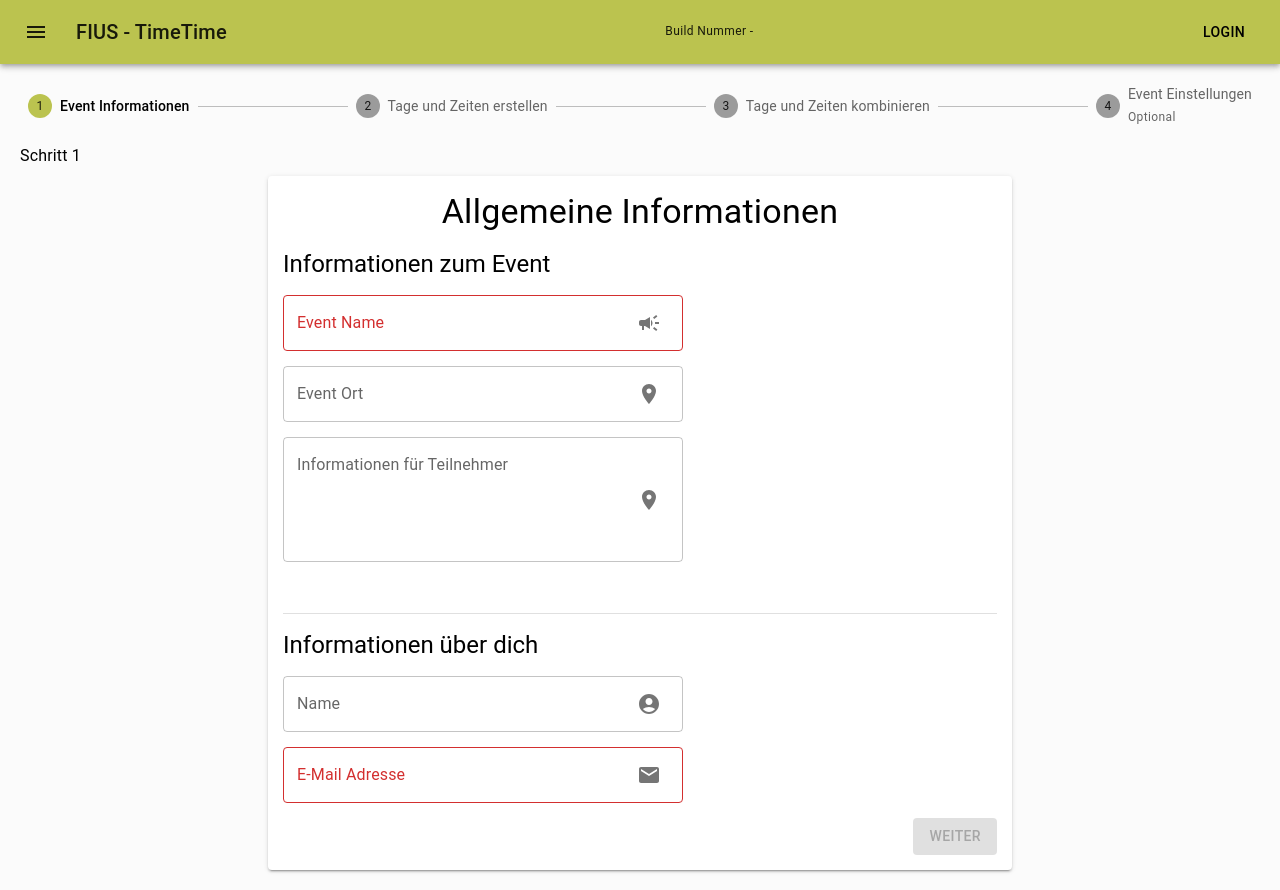
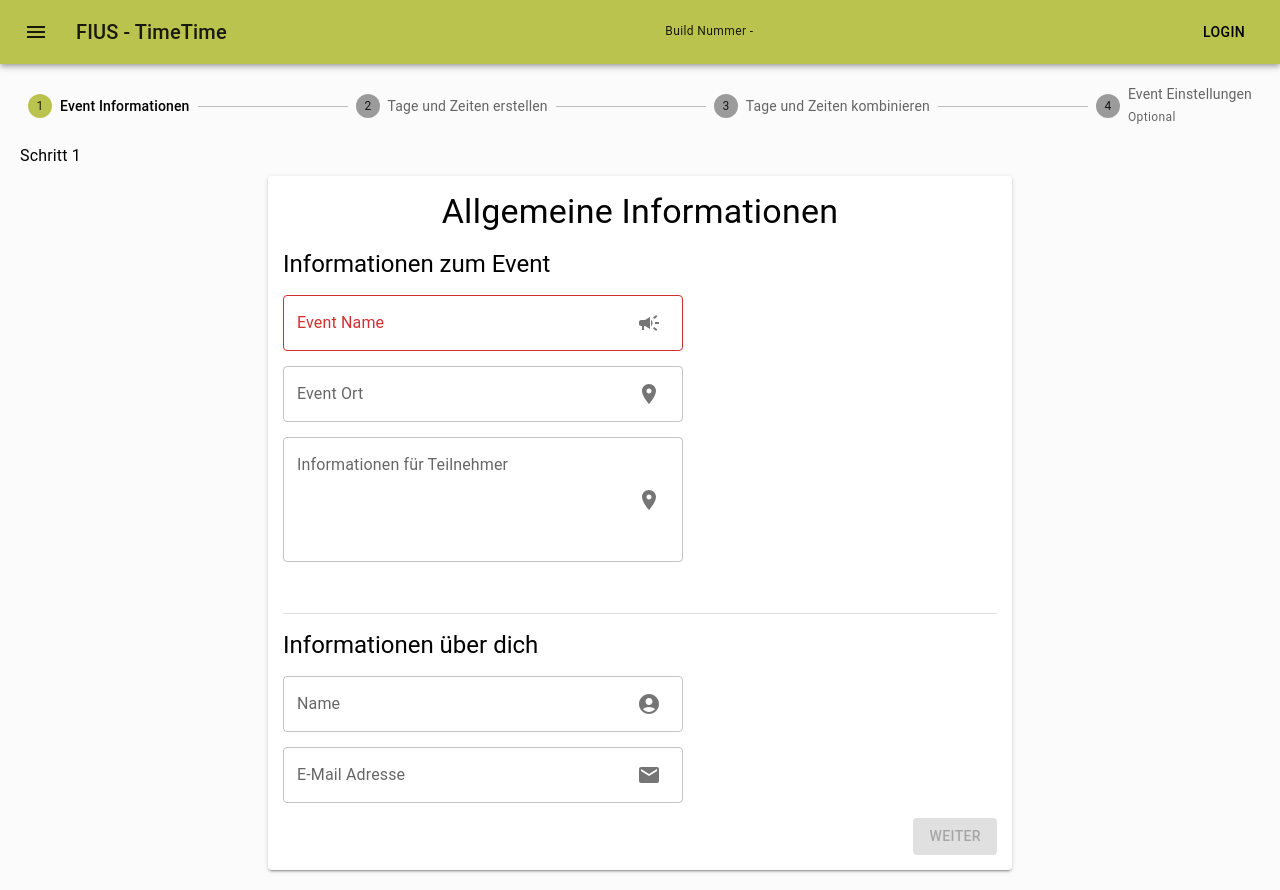
Before and after one commit to TheMrPhantom/timetime, a React (Create React App) app in the folder frontend/: page /create in a window 1280 px wide. Built offline with nearby package versions, Linux system fonts and the light colour scheme.

Commit message:
made mail optional

```diff
--- a/frontend/src/Components/Event/Informations.tsx
+++ b/frontend/src/Components/Event/Informations.tsx
@@ -23,7 +23,7 @@ const Informations = (props: Props) => {
     const dispatch = useDispatch()
 
     const nextEnabled = (): boolean => {
-        return eventCreationInfos.eventName !== "" && state.owner.mail.includes("@")
+        return eventCreationInfos.eventName !== "" && (state.owner.mail.length === 0 || state.owner.mail.includes("@"))
     }
 
     return (
@@ -102,7 +102,7 @@ const Informations = (props: Props) => {
                 }}
             />
             <TextField
-                error={!state.owner.mail.includes("@")}
+                error={!state.owner.mail.includes("@") && state.owner.mail.length > 0}
                 id="event-name"
                 label={Texts.E_MAIL}
                 variant="outlined"
```
